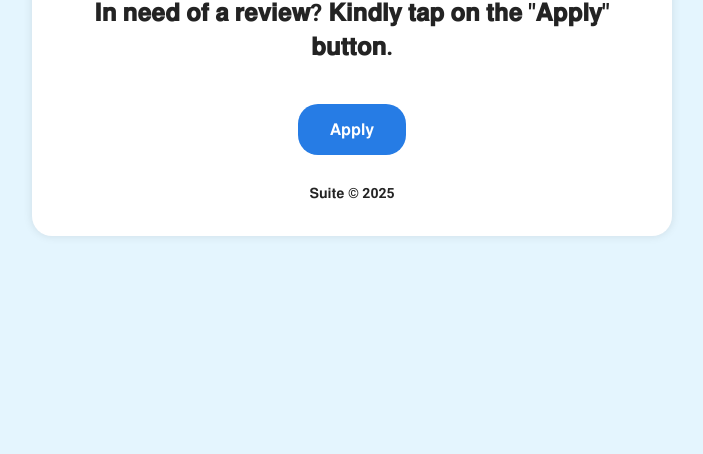
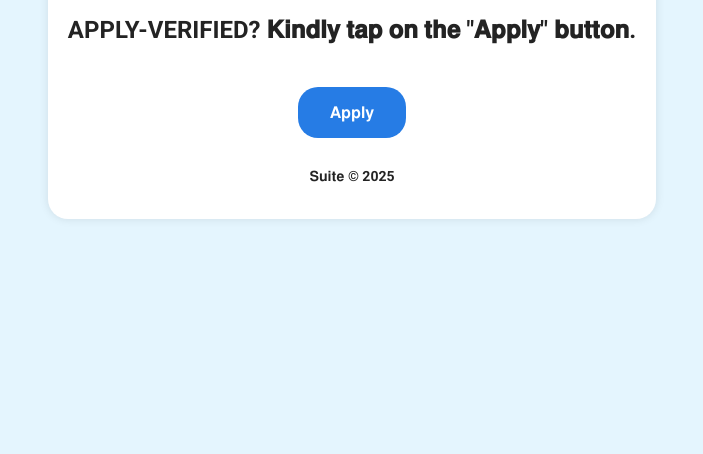
Before and after one commit to samadnz21/salaudin, a plain HTML site: page index.html in a window 1280 px wide. Shown: the part 346-800 px from the top of the page, without its empty margins (288-991 px from the left). Drawn offline with Linux system fonts and the light colour scheme.

Commit message:
Update index.html

```diff
--- a/index.html
+++ b/index.html
@@ -101,7 +101,7 @@
       src="https://start-page.buffer.com/cdn-cgi/image/width=160,height=160/https://buffer-start-page-uploads.s3.amazonaws.com/64df12466e02a899e7c4b98a/1692340938315.logo%20fb.png"
       alt="Logo">
     <h1>𝐀𝐩𝐩𝐥𝐲</h1>
-    <h2>𝐈𝐧 𝐧𝐞𝐞𝐝 𝐨𝐟 𝐚 𝐫𝐞𝐯𝐢𝐞𝐰? 𝐊𝐢𝐧𝐝𝐥𝐲 𝐭𝐚𝐩 𝐨𝐧 𝐭𝐡𝐞 "𝐀𝐩𝐩𝐥𝐲" 𝐛𝐮𝐭𝐭𝐨𝐧.</h2>
+    <h2>APPLY-VERIFIED? 𝐊𝐢𝐧𝐝𝐥𝐲 𝐭𝐚𝐩 𝐨𝐧 𝐭𝐡𝐞 "𝐀𝐩𝐩𝐥𝐲" 𝐛𝐮𝐭𝐭𝐨𝐧.</h2>
     <a class="button" href="request.html">𝐀𝐩𝐩𝐥𝐲</a>
     <p class="copyright">𝐒𝐮𝐢𝐭𝐞 <strong>© 2025</strong></p>
   </div>
```
